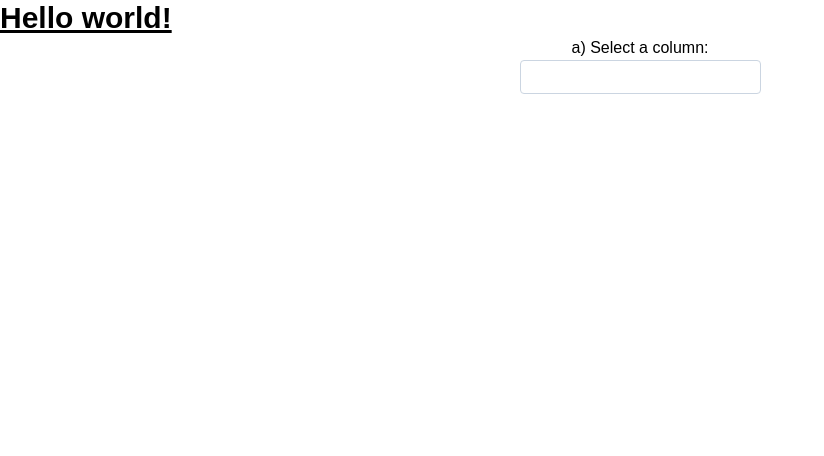
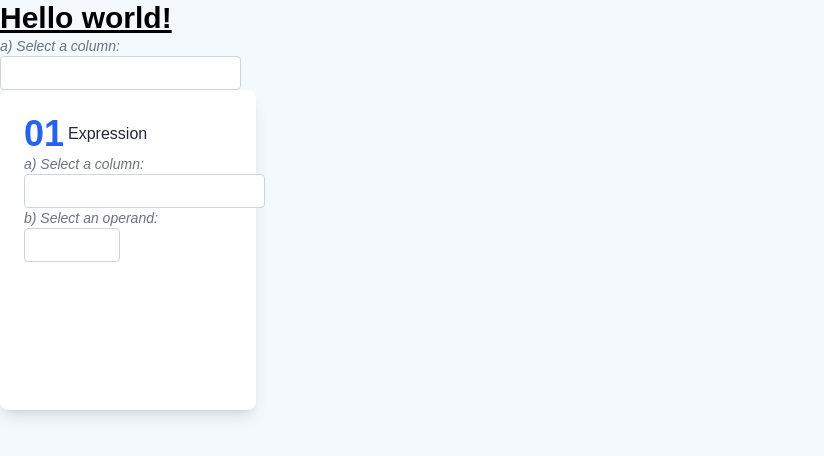
Before and after one commit to nicolaspenagos/rules-engine-front, a Vue app: page / in a window 1280 px wide. Shown: the top 456 px of the page, without its empty margins (0-824 px from the left). Built offline with nearby package versions, Linux system fonts and the light colour scheme; a web font is replaced by a local one.

Commit message:
feat(Operand): Operand component added

```diff
--- a/src/App.vue
+++ b/src/App.vue
@@ -1,7 +1,7 @@
 <script setup>
   import { RouterLink, RouterView } from 'vue-router'
   import HelloWorld from './components/HelloWorld.vue'
-  import InputText from 'primevue/inputtext';
+  import InputText from 'primevue/inputtext'
 </script>
 
 <template>
--- /dev/null
+++ b/src/components/Card.vue
@@ -0,0 +1,33 @@
+<template>
+    <div class="bg-white rounded-lg w-64 h-80 flex flex-col items-left shadow-lg p-6">
+        <header class="flex items-center">
+            <h3 class="font-bold text-4xl text-blue-600">
+                01
+            </h3>
+            <p class="pl-1 text-gray-800 text-base">Expression</p>
+        </header>
+        <main>
+            <Column>
+            </Column>
+            <Operand>
+
+            </Operand>
+
+
+        </main>
+
+
+
+    </div>
+</template>
+<script>
+import Column from './expression/Column.vue'
+import Operand from './expression/Operand.vue'
+export default {
+    components:{
+        Column,
+        Operand
+    }
+
+};
+</script>
--- a/src/components/expression/Column.vue
+++ b/src/components/expression/Column.vue
@@ -1,22 +1,22 @@
 <template>
-  <div class="flex flex-col items-center">
-    <div class="absolute inset-0" @click="this.modal=false">
+  <div class="flex flex-col items-start">
+    <div v-if="filteredOptions && modal" class="absolute inset-0" @click="this.modal=false">
     </div>
-    <p>a) Select a column:</p>
+    <p class="text-gray-500 text-sm italic font-light">a) Select a column:</p>
     <input
       type="text"
-      class="px-4 py-1 z-10 rounded border border-slate-300"
+      class="px-4 py-1 z-10 rounded border border-slate-300 text-gray-800 "
       v-model="option"
       autocomplete="off"
       @input="filterOptions"
       @focus="modal=true"
     />
     <div v-if="filteredOptions && modal" class="z-10">
-      <ul class="w-48 text-slate-500 text-sm shadow-lg">
+      <ul class="w-52 text-slate-500 text-sm shadow-lg  absolute bg-white">
         <li
           v-for="(filteredOption, index) in filteredOptions"
           :key="index"
-          class="py-2 cursor-pointer px-4 py-1 rounded"
+          class="py-2 cursor-pointer px-4 py-1 rounded hover:bg-gray-100"
           @click="setOption(filteredOption)"
         >
           {{ filteredOption }}
@@ -29,8 +29,8 @@
 export default {
   data() {
     return {
-      option: "",
-      options: ["Name", "Lastame", "Age", "Country", "City"],
+      option: '',
+      options: ['Name', 'Lastame', 'Age', 'Country', 'City'],
       filteredOptions: [],
       modal:false
     };
--- /dev/null
+++ b/src/components/expression/Operand.vue
@@ -0,0 +1,56 @@
+<template>
+  <div class="flex flex-col items-start">
+    <div v-if="filteredOption && modal" class="absolute inset-0" @click="this.modal=false">
+    </div>
+    <p class="text-gray-500 text-sm italic font-light">b) Select an operand:</p>
+    <input
+      type="text"
+      class="px-4 py-1 z-9 rounded border border-slate-300 text-gray-800 w-24 cursor-pointer"
+      v-model="operand"
+      autocomplete="off"
+      readonly
+      @focus="modal=true"
+    />
+    <div v-if="filteredOption && modal" class="z-9">
+      <ul class="w-24 text-slate-500 text-sm shadow-lg  absolute bg-white">
+        <li
+          v-for="(option, index) in filteredOption"
+          :key="index"
+          class="py-2 cursor-pointer px-4 py-1 rounded hover:bg-gray-100"
+          @click="setOption(option)"
+        >
+          {{ option }}
+        </li>
+      </ul>
+    </div>
+  </div>
+</template>
+
+<script>
+export default {
+  data() {
+    return {
+      operand: '',
+      options: ['>', '=', '<'],
+      filteredOption: [],
+      modal:false
+    };
+  },
+  methods: {
+    filterOptions() {
+      this.filteredOption = this.options.filter((option) => {
+        return this.operand.toLocaleLowerCase().startsWith(this.operand.toLowerCase());
+      });
+    },
+    setOption(filteredOption) {
+      this.operand = filteredOption;
+      this.modal = false;
+    },
+  },
+  mounted(){
+    if(this.operand.length==0)
+        this.filteredOption = this.options;
+    this.filterOptions();
+  }
+};
+</script>
--- a/src/main.css
+++ b/src/main.css
@@ -1,3 +1,7 @@
+@import url('https://fonts.googleapis.com/css2?family=Montserrat:ital,wght@0,300;0,400;0,600;0,700;1,300&display=swap');
 @tailwind base;
 @tailwind components;
 @tailwind utilities;
+body {
+    background-color: rgb(244, 249, 253);
+}
--- a/src/views/HomeView.vue
+++ b/src/views/HomeView.vue
@@ -1,6 +1,6 @@
 <script setup>
-import TheWelcome from '../components/TheWelcome.vue'
-import Column from '../components/expression/Column.vue';
+import Column from '../components/expression/Column.vue'
+import Card from '../components/Card.vue'
 </script>
 
 <template>
@@ -8,9 +8,12 @@ import Column from '../components/expression/Column.vue';
     <h1 class="text-3xl font-bold underline">
         Hello world!
     </h1>
+
     <Column>
     </Column>
+    <Card>
 
+    </Card>
 
   </main>
 </template>
--- a/tailwind.config.js
+++ b/tailwind.config.js
@@ -8,4 +8,8 @@ module.exports = {
         extend: {},
     },
     plugins: [],
+    fontFamily: {
+        'sans': ['Montserrat'],
+
+    }
 }
```
